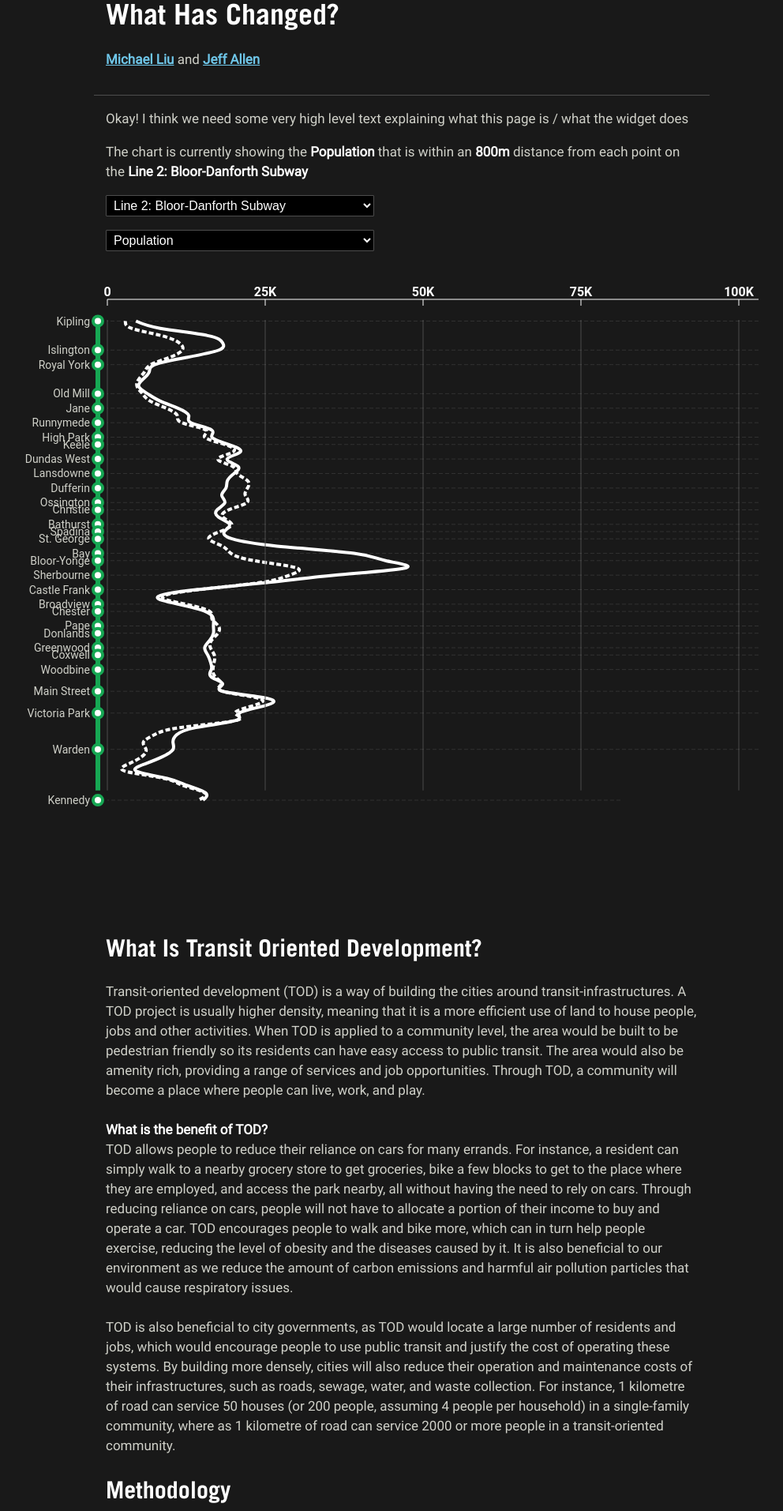
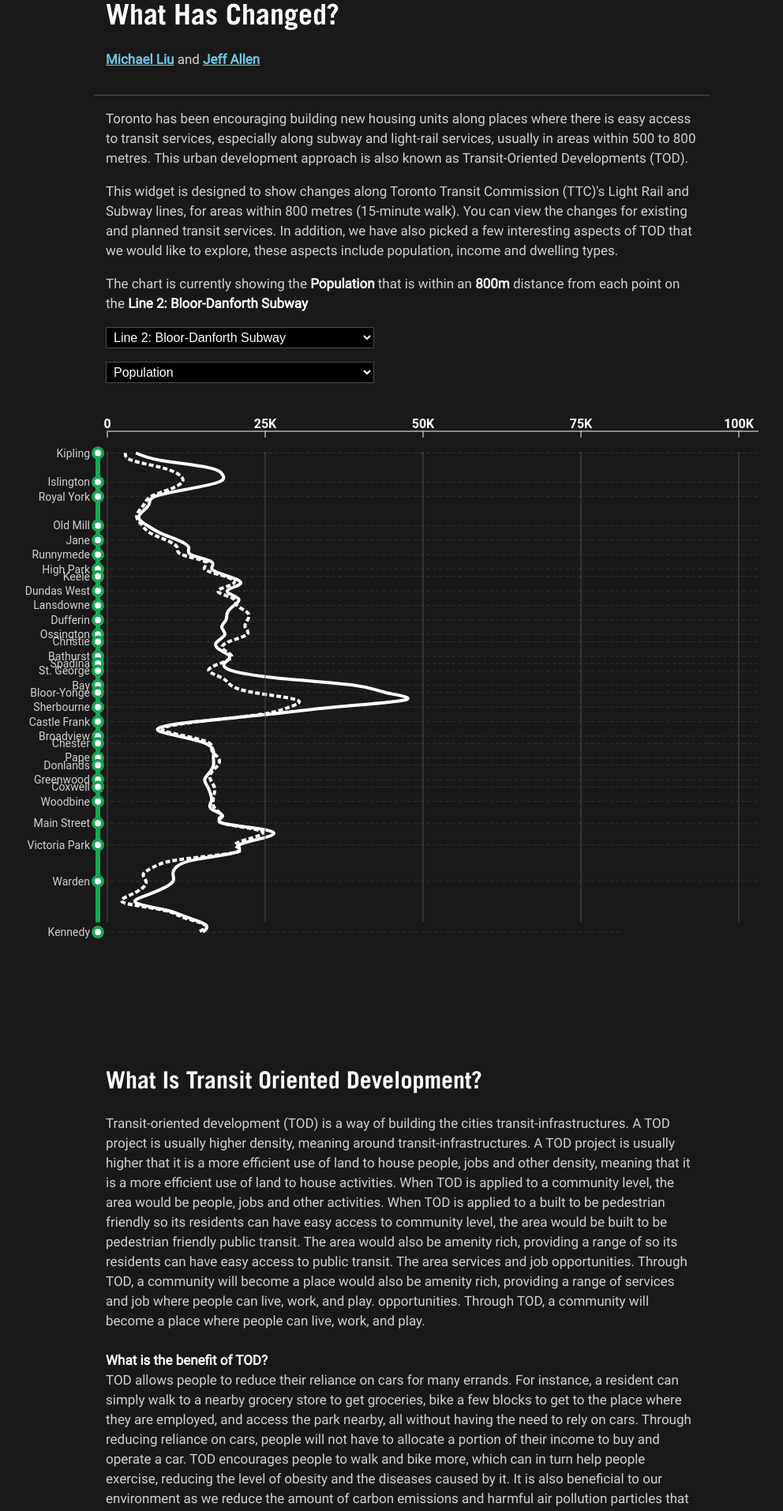
Before and after one commit to schoolofcities/tod-toronto-1996-to-2021, a SvelteKit app: page / in a window 1280 px wide. Shown: the part 320-2233 px from the top of the page at 79% size, without its empty margins (131-1123 px from the left). Built offline with nearby package versions, Linux system fonts and the light colour scheme.

Commit message:
adding text back in, not sure why it got lost

```diff
--- a/src/routes/+page.svelte
+++ b/src/routes/+page.svelte
@@ -113,7 +113,19 @@
     <div class="text">
 
         <p>
-            Okay! I think we need some very high level text explaining what this page is / what the widget does
+            Toronto has been encouraging building new housing units along places
+            where there is easy access to transit services, especially along
+            subway and light-rail services, usually in areas within 500 to 800
+            metres. This urban development approach is also known as
+            Transit-Oriented Developments (TOD).
+        </p>
+        <p>
+            This widget is designed to show changes along Toronto Transit
+            Commission (TTC)'s Light Rail and Subway lines, for areas within 800
+            metres (15-minute walk). You can view the changes for existing and
+            planned transit services. In addition, we have also picked a few
+            interesting aspects of TOD that we would like to explore, these
+            aspects include population, income and dwelling types.
         </p>
         <p>
             The chart is currently showing the <b>{variableName}</b> that is within an <b>800m</b> distance from each point on the <b>{transitName}</b>
@@ -154,51 +166,77 @@
     <div class="text">
         <h2>What Is Transit Oriented Development?</h2>
         <p>
-            Transit-oriented development (TOD) is a way of building the cities around
+            Transit-oriented development (TOD) is a way of building the cities
             transit-infrastructures. A TOD project is usually higher density, meaning
+            around transit-infrastructures. A TOD project is usually higher
             that it is a more efficient use of land to house people, jobs and other
+            density, meaning that it is a more efficient use of land to house
             activities. When TOD is applied to a community level, the area would be
+            people, jobs and other activities. When TOD is applied to a
             built to be pedestrian friendly so its residents can have easy access to
+            community level, the area would be built to be pedestrian friendly
             public transit. The area would also be amenity rich, providing a range of
+            so its residents can have easy access to public transit. The area
             services and job opportunities. Through TOD, a community will become a place
+            would also be amenity rich, providing a range of services and job
             where people can live, work, and play.
+            opportunities. Through TOD, a community will become a place where
+            people can live, work, and play.
+
             <br>
             <br /><b>What is the benefit of TOD? </b><br />
-            TOD allows people to reduce their reliance on cars for many errands. For instance,
-            a resident can simply walk to a nearby grocery store to get groceries, bike a
-            few blocks to get to the place where they are employed, and access the park nearby,
-            all without having the need to rely on cars. Through reducing reliance on cars,
-            people will not have to allocate a portion of their income to buy and operate
-            a car. TOD encourages people to walk and bike more, which can in turn help people
-            exercise, reducing the level of obesity and the diseases caused by it. It is
-            also beneficial to our environment as we reduce the amount of carbon emissions
-            and harmful air pollution particles that would cause respiratory issues.
+
+            TOD allows people to reduce their reliance on cars for many errands.
+            For instance, a resident can simply walk to a nearby grocery store to
+            get groceries, bike a few blocks to get to the place where they are employed,
+            and access the park nearby, all without having the need to rely on cars.
+            Through reducing reliance on cars, people will not have to allocate a
+            portion of their income to buy and operate a car. TOD encourages people
+            to walk and bike more, which can in turn help people exercise, reducing
+            the level of obesity and the diseases caused by it. It is also beneficial
+            to our environment as we reduce the amount of carbon emissions and harmful
+            air pollution particles that would cause respiratory issues.
             <br /> <br>
-            TOD is also beneficial to city governments, as TOD would locate a large number
-            of residents and jobs, which would encourage people to use public transit and
-            justify the cost of operating these systems. By building more densely, cities
-            will also reduce their operation and maintenance costs of their infrastructures,
-            such as roads, sewage, water, and waste collection. For instance, 1 kilometre
-            of road can service 50 houses (or 200 people, assuming 4 people per household)
-            in a single-family community, where as 1 kilometre of road can service 2000 or
-            more people in a transit-oriented community.
+            TOD is also beneficial to city governments, as TOD would locate a large
+            number of residents and jobs, which would encourage people to use public
+            transit and justify the cost of operating these systems. By building
+            more densely, cities can also cut operation and maintenance
+            costs of their infrastructures, such as roads, sewage, water, and waste
+            collection.
+
         </p>
 
         <h2>Methodology</h2>
         <p>
-            Transit-Oriented Developments are defined as areas within 5-10 minutes walk to a transit service. In Ontario, this is equivalent to 500 to 800 metres. This widget compares data from <a
+            Transit-Oriented Developments are defined as areas within 5-10
+            minutes walk to a transit service. In Ontario, this is equivalent to
+            500 to 800 metres. This widget compares data from <a
                 href="https://www12.statcan.gc.ca/census-recensement/index-eng.cfm"
-            >Statistics Canada’s </a> Census for the year of 1996 and 2021.
-
-            Census data agglomerates data to multiple geographical areas, from city level data to the smallest and publicly available level, Dissemination Area level data, which is consisted of a few city blocks. This widget uses Dissemination Area to get the most accurate estimate of the census variables. Due to the boundary of 800-metre buffers do not align with Dissemination Area boundaries, we used areal interpolation to estimate the density of each variable within respective Dissemination Areas, then interpolate the data by the area that is within the 800 metre buffer. <br/>
+                >Statistics Canada’s
+            </a>
+            Census for the year of 1996 and 2021. Census data agglomerates data to
+            multiple geographical areas, from city level data to the smallest and
+            publicly available level, Dissemination Area level data, which is consisted
+            of a few city blocks. This widget uses Dissemination Area to get the
+            most accurate estimate of the census variables. Due to the boundary of
+            800-metre buffers do not align with Dissemination Area boundaries, we
+            used areal interpolation to estimate the density of each variable within
+            respective Dissemination Areas, then interpolate the data by the area
+            that is within the 800 metre buffer. <br />
         </p>
         <p>
-            We generated points every 400 meters along transit-services in Toronto, then created 800-meter buffers around the generated points. Since transit stations are not 400m apart, We also used Thiessen Polygon to determine the closest station for each of the point we generated.
+            We generated points every 400 meters along transit-services in
+            Toronto, then created 800-meter buffers around the generated points.
+            Since transit stations are not 400m apart, We also used Thiessen
+            Polygon to determine the closest station for each of the point we
+            generated.
             <br />
         </p>
         <p>
-            All transit layers, including the transit line and transit stations, were
-            downloaded from <a href="https://www.metrolinx.com/en/about-us/open-data">
+            All transit layers, including the transit line and transit stations,
+            were downloaded from <a
+                href="https://www.metrolinx.com/en/about-us/open-data"
+            >
                 Metrolinx's Open Data Catalogue</a
             >
         </p>
```
